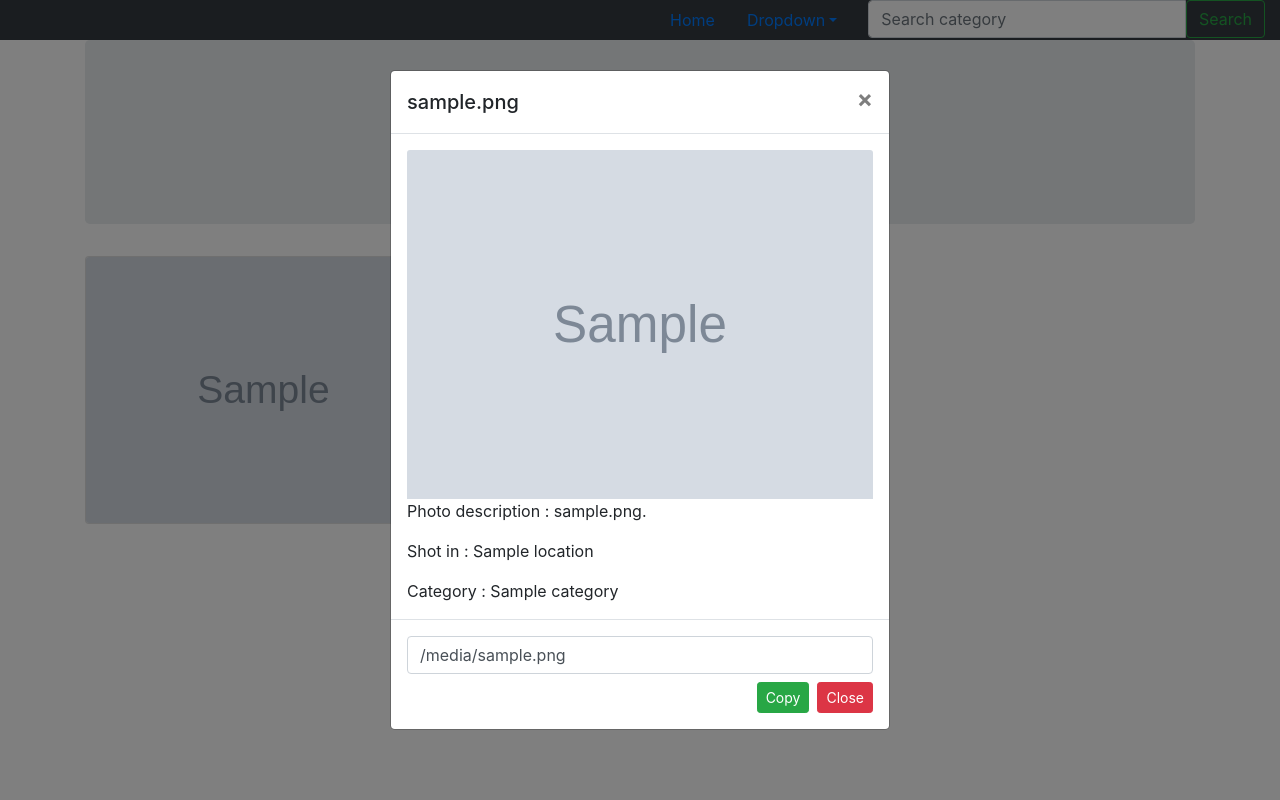
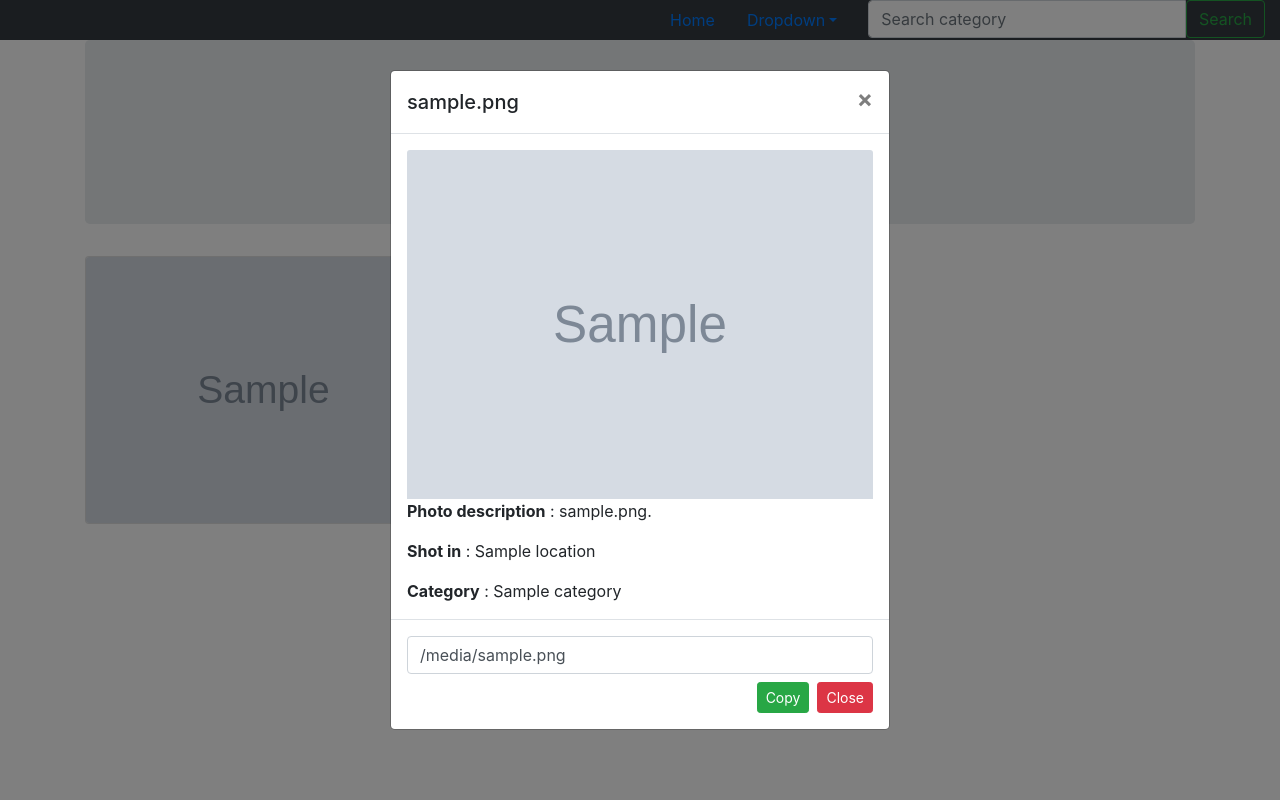
Before and after one commit to OwinoLucas/pic_galore, a Django app: page / in a window 1280 px wide, after a click that opens the changed part. Run offline with Django 3.2, Linux system fonts and the light colour scheme; tables that the repository leaves empty hold one stand-in row (values such as "Sample post"); grey boxes marked "Sample" are stand-in pictures; some libraries are stand-ins or nearby versions.

```diff
--- a/gallery/templates/all-pics/index.html
+++ b/gallery/templates/all-pics/index.html
@@ -30,9 +30,10 @@
                     <div class="modal-body">
                         <img class="card-img-top img-responsive" id="img{{image.id}}" src="{{image.image.url}}"
                             width="auto" height="auto" alt="Card image cap">
-                        <p class="card-text photo ">Photo description : {{image.image_description}}.</p>
-                        <p class="card-text shot">Shot in : {{image.location}}</p>
-                        <p class="card-text cate">Category : {{image.category}}</p>
+                        <p class="card-text photo "><strong>Photo description</strong> : {{image.image_description}}.
+                        </p>
+                        <p class="card-text shot"><strong>Shot in</strong> : {{image.location}}</p>
+                        <p class="card-text cate"><strong>Category</strong> : {{image.category}}</p>
 
                     </div>
                     <div class="modal-footer">
```
Also changed, not shown: media/images/img12.jpg (added), media/images/img13.jpg (added), media/images/img14.jpg (added), media/images/img15.jpg (added), media/images/img16.jpg (added), media/images/img18.jpg (added), media/images/img19.jpg (added), media/images/img1_rf4Q4tf.jpg (added), media/images/img20.jpg (added), media/images/img21.jpg (added), media/images/img22.jpg (added), media/images/img23.jpg (added), media/images/img25.jpg (added), media/images/img2_6Cuqsio.jpg (added), 4 more files.
